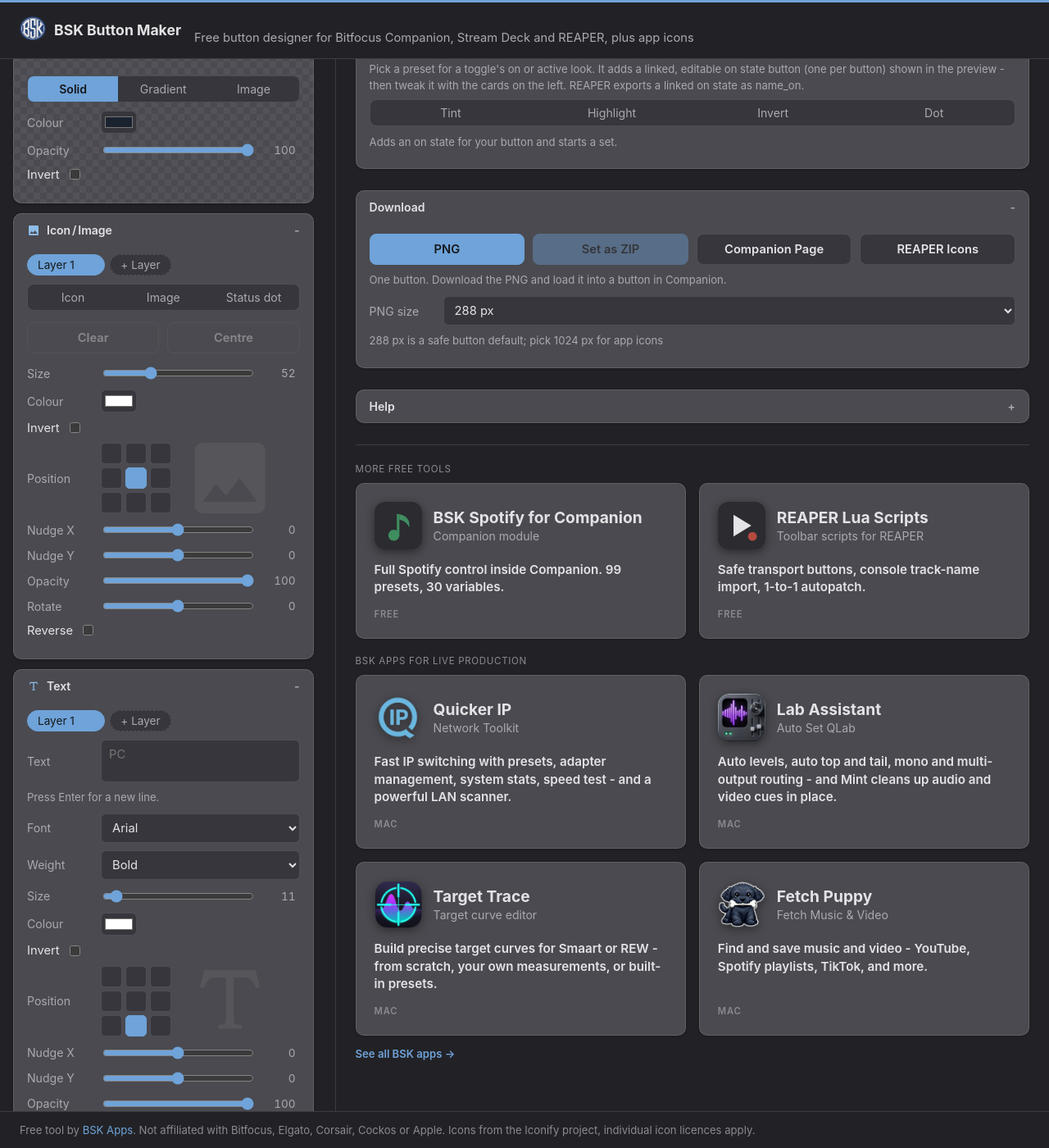
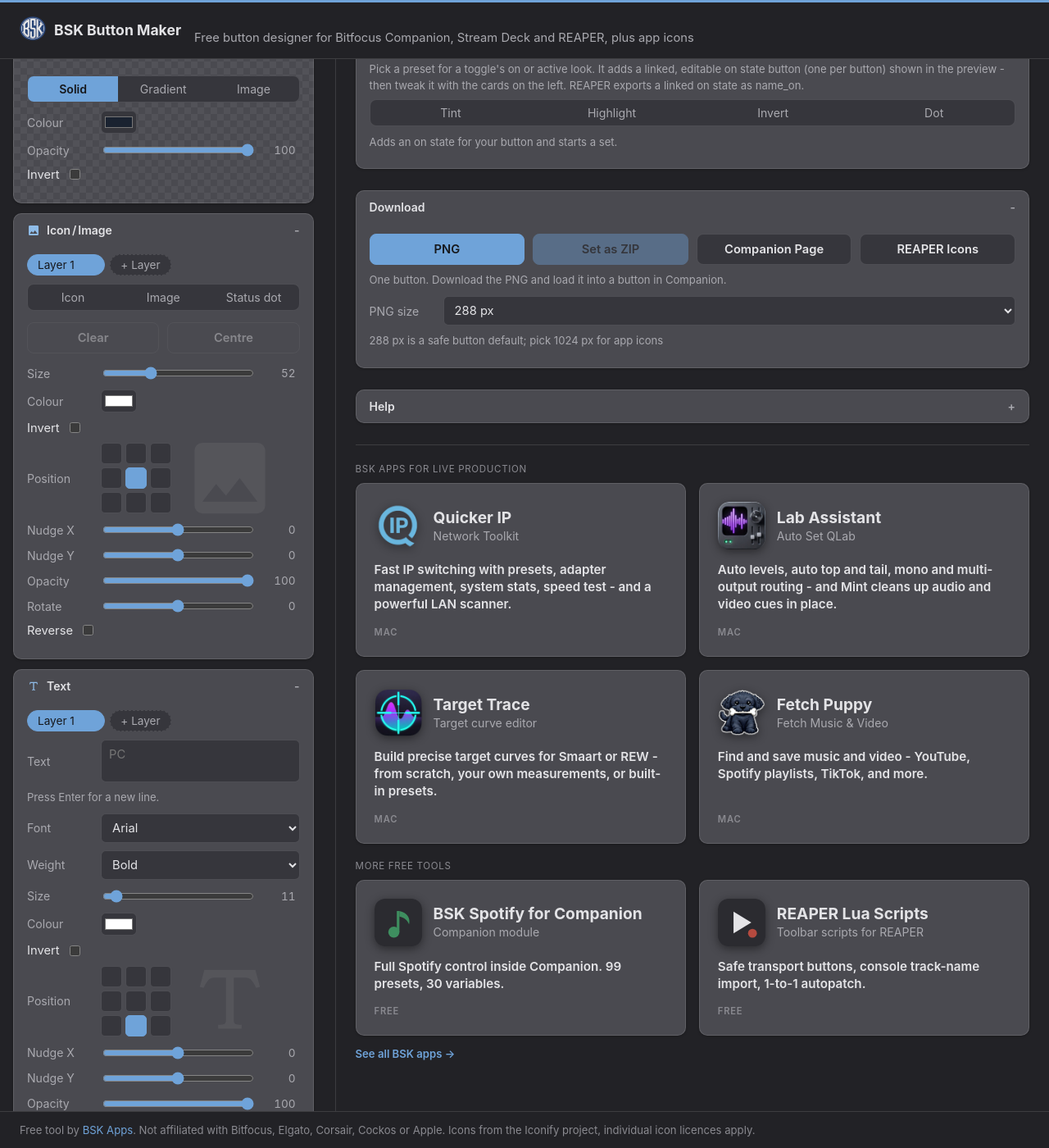
Before and after one commit to BSKapps/bskapps.github.io, a Jekyll site: the page buttonmaker/index.html, which Jekyll copies as it is, in a window 1280 px wide and 1400 px high, scrolled down 993 px. Shown: the whole window at 82% size. Built offline with Jekyll 4.4.1, drawn with Linux system fonts in a browser that asks for light colours.

Commit message:
Button Maker: put BSK apps before free tools in more-bsk section (v116)

```diff
--- a/buttonmaker/index.html
+++ b/buttonmaker/index.html
@@ -4,7 +4,7 @@
 <meta charset="UTF-8">
 <meta http-equiv="Content-Security-Policy" content="default-src 'self'; script-src 'self' https://static.cloudflareinsights.com; style-src 'self' 'unsafe-inline' https://fonts.googleapis.com; font-src https://fonts.gstatic.com; img-src 'self' data: https://api.iconify.design https://bskapps.com; connect-src 'self' https://api.iconify.design https://cloudflareinsights.com; object-src 'none'; base-uri 'self'">
 <meta name="viewport" content="width=device-width, initial-scale=1.0">
-<meta name="bm-version" content="115">
+<meta name="bm-version" content="116">
 <title>BSK Button Maker - Free Companion, Stream Deck, REAPER and App Icon Designer</title>
 <meta name="description" content="Free button designer for Bitfocus Companion, Stream Deck and REAPER toolbars, plus app icons. Icon library, presets, button sets, PNG, Companion page and REAPER toolbar export.">
 <meta property="og:title" content="BSK Button Maker">
@@ -41,7 +41,7 @@
 <link rel="preconnect" href="https://fonts.googleapis.com">
 <link rel="preconnect" href="https://fonts.gstatic.com" crossorigin>
 <link href="https://fonts.googleapis.com/css2?family=Inter:wght@400;600;700;800&family=Oswald:wght@400;500;600;700&family=Bebas+Neue&family=Montserrat:wght@400;600;700;800&family=Roboto+Condensed:wght@400;700&family=JetBrains+Mono:wght@400;500;700;800&family=Archivo+Black&family=Nunito:wght@400;600;700;800&display=swap" rel="stylesheet">
-<link rel="stylesheet" href="css/style.css?v=115">
+<link rel="stylesheet" href="css/style.css?v=116">
 </head>
 <body>
 <header class="app-header">
@@ -310,32 +310,6 @@
     </details>
 
     <section class="more-bsk">
-      <p class="group-label">More free tools</p>
-      <div class="bsk-grid">
-        <a class="bsk-tile" href="https://bskapps.com/tools/companion/">
-          <div class="bsk-tile-head">
-            <img src="https://bskapps.com/images/spotify-module-icon.svg" alt="BSK Spotify for Companion" width="58" height="58">
-            <div>
-              <h3>BSK Spotify for Companion</h3>
-              <p class="bsk-tile-sub">Companion module</p>
-            </div>
-          </div>
-          <p class="bsk-tile-line">Full Spotify control inside Companion. 99 presets, 30 variables.</p>
-          <span class="bsk-tile-meta">Free</span>
-        </a>
-        <a class="bsk-tile" href="https://bskapps.com/tools/reaper/">
-          <div class="bsk-tile-head">
-            <img src="https://bskapps.com/images/reaper-scripts-icon.svg" alt="REAPER Lua Scripts" width="58" height="58">
-            <div>
-              <h3>REAPER Lua Scripts</h3>
-              <p class="bsk-tile-sub">Toolbar scripts for REAPER</p>
-            </div>
-          </div>
-          <p class="bsk-tile-line">Safe transport buttons, console track-name import, 1-to-1 autopatch.</p>
-          <span class="bsk-tile-meta">Free</span>
-        </a>
-      </div>
-
       <p class="group-label">BSK apps for live production</p>
       <div class="bsk-grid">
         <a class="bsk-tile" href="https://bskapps.com/quickerip/">
@@ -383,6 +357,32 @@
           <span class="bsk-tile-meta">Mac</span>
         </a>
       </div>
+
+      <p class="group-label">More free tools</p>
+      <div class="bsk-grid">
+        <a class="bsk-tile" href="https://bskapps.com/tools/companion/">
+          <div class="bsk-tile-head">
+            <img src="https://bskapps.com/images/spotify-module-icon.svg" alt="BSK Spotify for Companion" width="58" height="58">
+            <div>
+              <h3>BSK Spotify for Companion</h3>
+              <p class="bsk-tile-sub">Companion module</p>
+            </div>
+          </div>
+          <p class="bsk-tile-line">Full Spotify control inside Companion. 99 presets, 30 variables.</p>
+          <span class="bsk-tile-meta">Free</span>
+        </a>
+        <a class="bsk-tile" href="https://bskapps.com/tools/reaper/">
+          <div class="bsk-tile-head">
+            <img src="https://bskapps.com/images/reaper-scripts-icon.svg" alt="REAPER Lua Scripts" width="58" height="58">
+            <div>
+              <h3>REAPER Lua Scripts</h3>
+              <p class="bsk-tile-sub">Toolbar scripts for REAPER</p>
+            </div>
+          </div>
+          <p class="bsk-tile-line">Safe transport buttons, console track-name import, 1-to-1 autopatch.</p>
+          <span class="bsk-tile-meta">Free</span>
+        </a>
+      </div>
       <p class="more-bsk-all"><a href="https://bskapps.com/">See all BSK apps &rarr;</a></p>
     </section>
   </section>
@@ -416,7 +416,7 @@
   <p>Free tool by <a href="https://bskapps.com">BSK Apps</a>. Not affiliated with Bitfocus, Elgato, Corsair, Cockos or Apple. Icons from the Iconify project, individual icon licences apply.</p>
 </footer>
 
-<script src="vendor/jszip.min.js?v=115"></script>
-<script type="module" src="js/app.js?v=115"></script>
+<script src="vendor/jszip.min.js?v=116"></script>
+<script type="module" src="js/app.js?v=116"></script>
 </body>
 </html>
--- a/buttonmaker/js/icons.js
+++ b/buttonmaker/js/icons.js
@@ -1,4 +1,4 @@
-import { state, emit, editTargets } from './state.js?v=115';
+import { state, emit, editTargets } from './state.js?v=116';
 
 const API = 'https://api.iconify.design';
 
--- a/buttonmaker/js/renderer.js
+++ b/buttonmaker/js/renderer.js
@@ -1,4 +1,4 @@
-import { invertHex } from './color.js?v=115';
+import { invertHex } from './color.js?v=116';
 
 const imageCache = new Map();
 const CACHE_MAX = 80;
--- a/buttonmaker/js/series.js
+++ b/buttonmaker/js/series.js
@@ -1,4 +1,4 @@
-import { state, deepClone } from './state.js?v=115';
+import { state, deepClone } from './state.js?v=116';
 
 export function hasToken(design) {
   return design.texts.some((t) => t.value && (t.value.includes('{n}') || t.value.includes('{label}')));
--- a/buttonmaker/js/state.js
+++ b/buttonmaker/js/state.js
@@ -1,4 +1,4 @@
-export const APP_VERSION = '115';
+export const APP_VERSION = '116';
 
 export function defaultTextLayer() {
   return {
--- a/buttonmaker/js/ui.js
+++ b/buttonmaker/js/ui.js
@@ -1,6 +1,6 @@
-import { state, emit, deepClone, defaultDesign, defaultTextLayer, defaultIconLayer, dotLayer, defaultSeries, editTarget, editTargets, primarySelection, buttonCount } from './state.js?v=115';
-import { triggerIconUpload } from './icons.js?v=115';
-import { seriesVariants, numberSet } from './series.js?v=115';
+import { state, emit, deepClone, defaultDesign, defaultTextLayer, defaultIconLayer, dotLayer, defaultSeries, editTarget, editTargets, primarySelection, buttonCount } from './state.js?v=116';
+import { triggerIconUpload } from './icons.js?v=116';
+import { seriesVariants, numberSet } from './series.js?v=116';
 
 const selectionSnapshots = new Map();
 const materializedHere = new Set();
```
Also changed, not shown: buttonmaker/js/app.js (+9 -9 lines), buttonmaker/js/effects.js (+4 -4 lines), buttonmaker/js/export.js (+5 -5 lines), buttonmaker/js/presets.js (+5 -5 lines).
